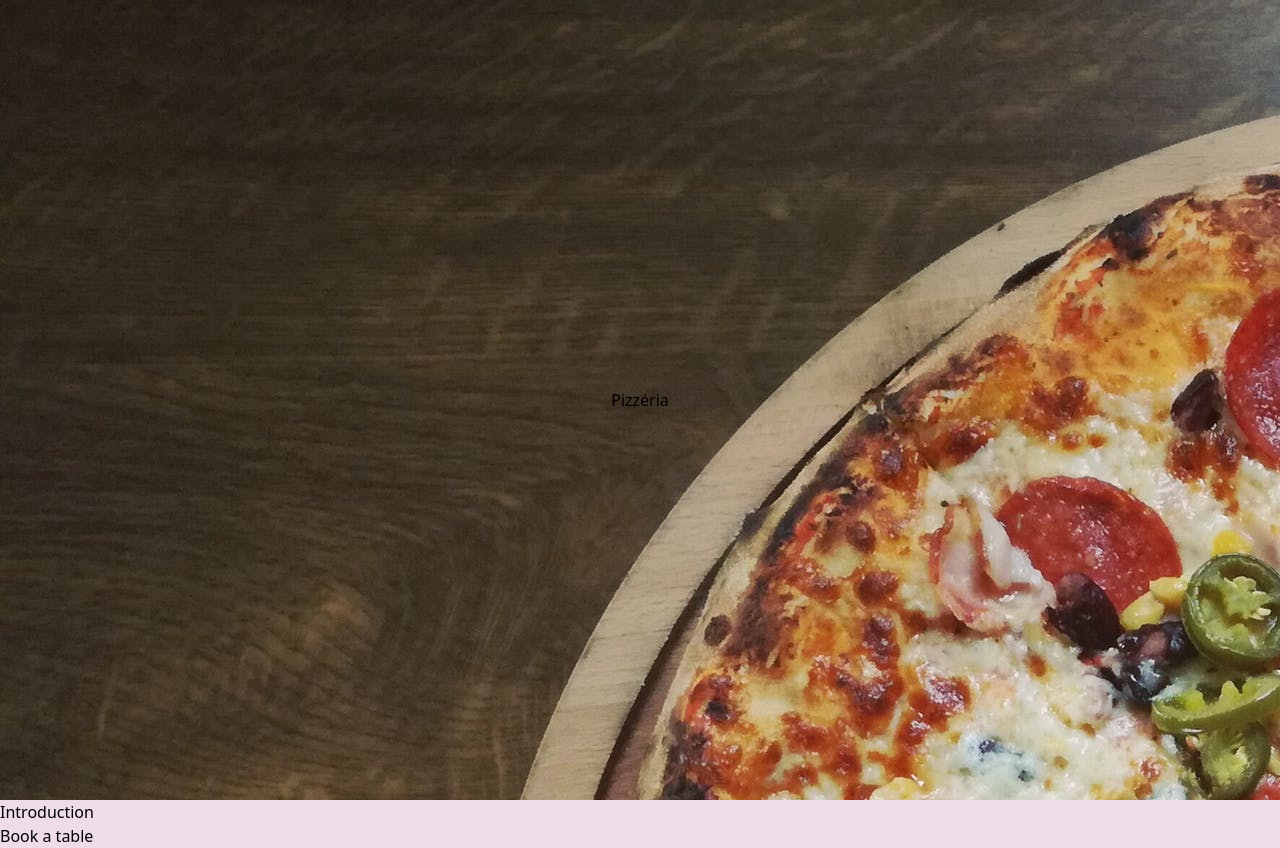
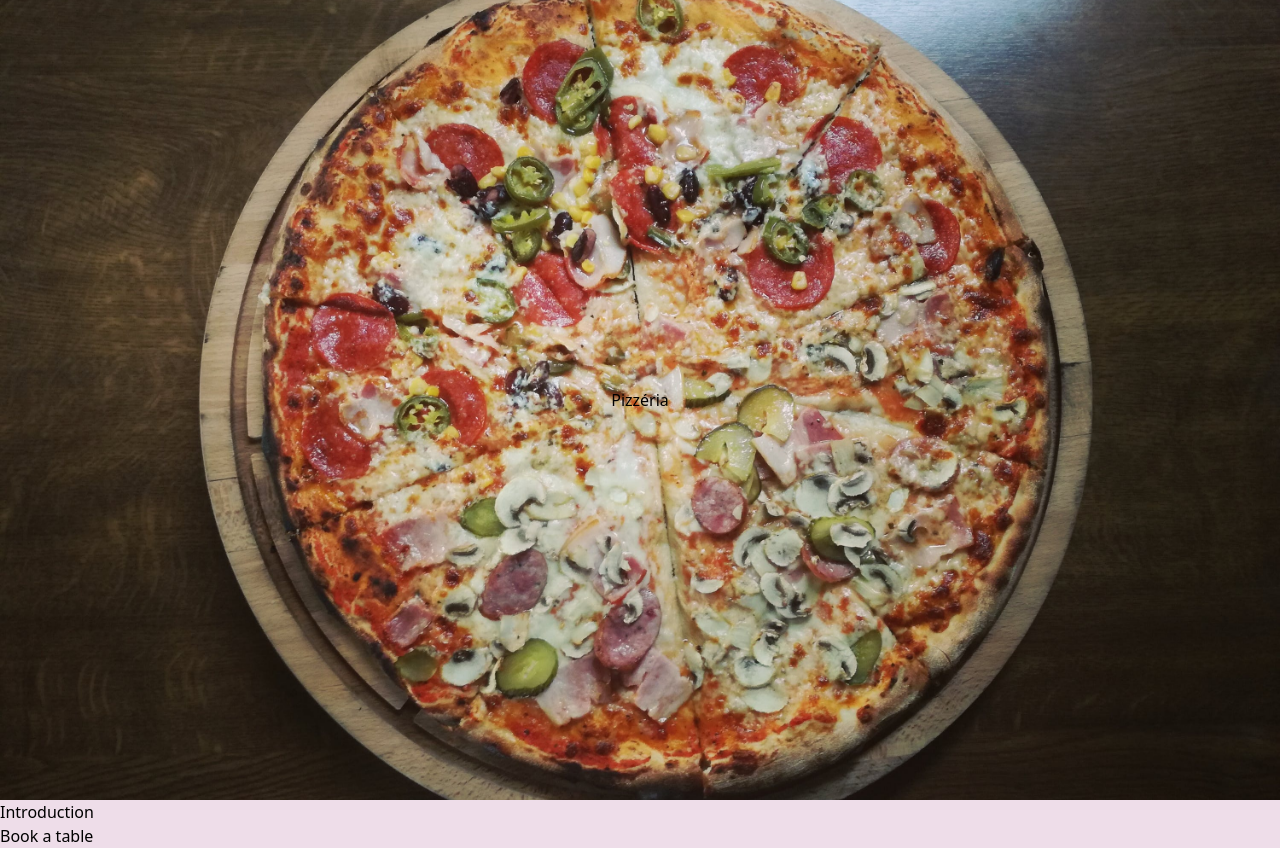
Before and after one commit to sz-sebestyen/pizza, a React app in the folder frontend/: page / in a window 1280 px wide. Built offline with nearby package versions, Linux system fonts and the light colour scheme; no server answers.

Commit message:
Center background

```diff
--- a/frontend/src/components/FrontPage/FrontPage.jsx
+++ b/frontend/src/components/FrontPage/FrontPage.jsx
@@ -6,7 +6,7 @@ import bg from "../../background.jpeg";
 function FrontPage() {
   return (
     <div
-      className="h-screen flex justify-center items-center"
+      className="h-screen flex justify-center items-center bg-center bg-cover"
       style={{ backgroundImage: `url(${bg})` }}
     >
       <Title />
--- a/frontend/src/components/Introduction/Introduction.jsx
+++ b/frontend/src/components/Introduction/Introduction.jsx
@@ -1,7 +1,7 @@
 import React from "react";
 
 function Introduction() {
-  return <div>Introduction</div>;
+  return <div className="min-h-screen md:min-h-0">Introduction</div>;
 }
 
 export default Introduction;
```
